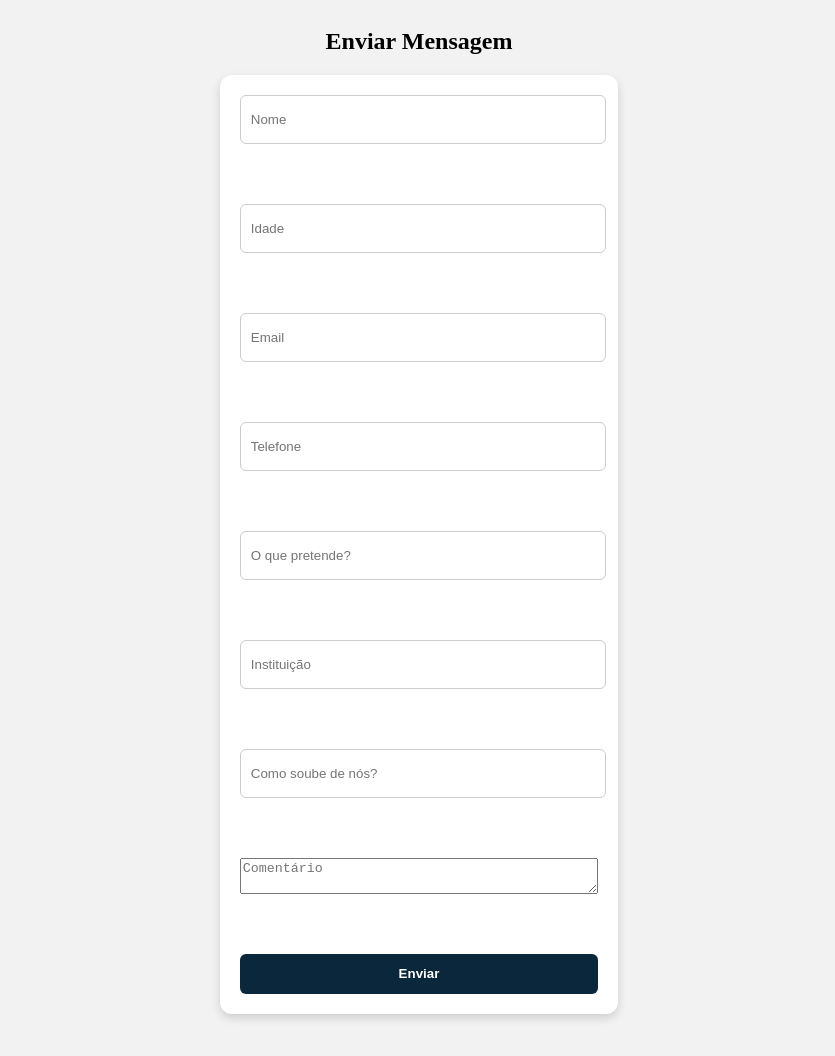
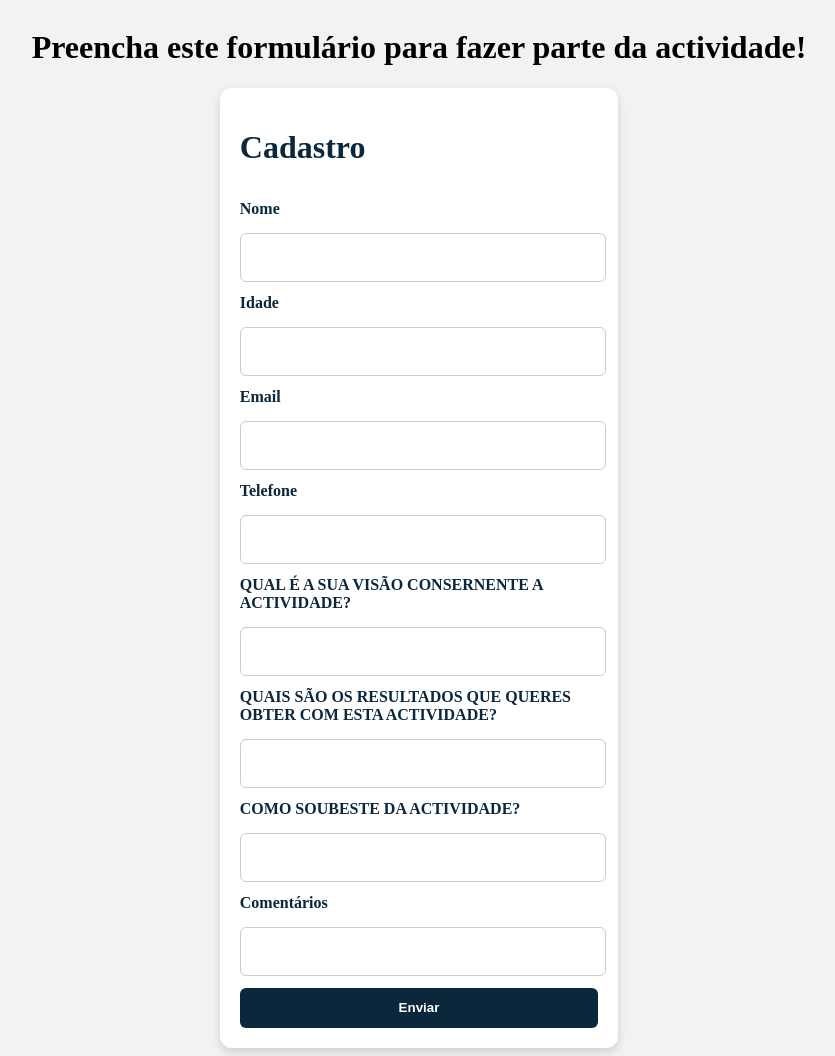
Before and after one commit to EfraimBernardo/Activity, a website: page public/index.html in a window 1280 px wide. Shown: the whole page, without its empty margins (221-1056 px from the left). Drawn offline with Linux system fonts and the light colour scheme.

Commit message:
Atualizações do formulário e server.js

```diff
--- a/public/index.html
+++ b/public/index.html
@@ -1,28 +1,48 @@
 <!DOCTYPE html>
-<html lang="pt">
+<html lang="pt-br">
 <head>
   <meta charset="UTF-8">
-  <title>Formulário</title>
+  <title>Preencha o Formulário</title>
+  <meta name="viewport" content="width=device-width, initial-scale=1.0">
   <link rel="stylesheet" href="style.css">
 </head>
 <body>
 
-  <h2>Enviar Mensagem</h2>
+  <h1>Preencha este formulário para fazer parte da actividade!</h1>
 
+  <main class="principal">
     <form id="formulario">
-    <input type="text" name="Nome" placeholder="Nome" required><br><br>
-    <input type="number" name="Idade" placeholder="Idade"><br><br>
-    <input type="email" name="Email" placeholder="Email" required><br><br>
-    <input type="text" name="Telefone" placeholder="Telefone" required><br><br>
-    <input type="text" name="Pretende" placeholder="O que pretende?"><br><br>
-    <input type="text" name="Instituicao" placeholder="Instituição"><br><br>
-    <input type="text" name="Saber" placeholder="Como soube de nós?"><br><br>
-    <textarea name="Comentarios" placeholder="Comentário"></textarea><br><br>
+
+      <h1>Cadastro</h1>
+
+      <label for="Nome">Nome</label>
+      <input name="Nome" type="text" id="Nome" required>
+
+      <label for="Idade">Idade</label>
+      <input name="Idade" type="number" id="Idade" required>
+
+      <label for="Email">Email</label>
+      <input name="Email" type="email" id="Email" required>
+
+      <label for="Telefone">Telefone</label>
+      <input name="Telefone" type="number" id="Telefone" required>
+
+      <label for="Pretende">QUAL É A SUA VISÃO CONSERNENTE A ACTIVIDADE?</label>
+      <input name="Pretende" type="text" id="Pretende" required>
+
+      <label for="Instituicao">QUAIS SÃO OS RESULTADOS QUE QUERES OBTER COM ESTA ACTIVIDADE?</label>
+      <input name="Instituicao" type="text" id="Instituicao" required>
+
+      <label for="Saber">COMO SOUBESTE DA ACTIVIDADE?</label>
+      <input name="Saber" type="text" id="Saber" required>
+
+      <label for="Comentarios">Comentários</label>
+      <input name="Comentarios" type="text" id="Comentarios">
 
       <button type="submit">Enviar</button>
+
     </form>
-
-  <p id="resposta"></p>
+  </main>
 
   <script>
     document.getElementById("formulario").addEventListener("submit", async function(e) {
@@ -52,16 +72,14 @@
         });
 
         const result = await response.text();
+        alert(result);
 
         if (response.ok) {
-        alert(result);
           this.reset();
-      } else {
-        alert("Erro: " + result);
         }
 
       } catch (error) {
-      alert("Erro ao enviar os dados.");
+        alert("Erro ao enviar os dados. Tente novamente.");
         console.error(error);
       }
     });
```
Lines whose indentation alone changed are shown as unchanged.
